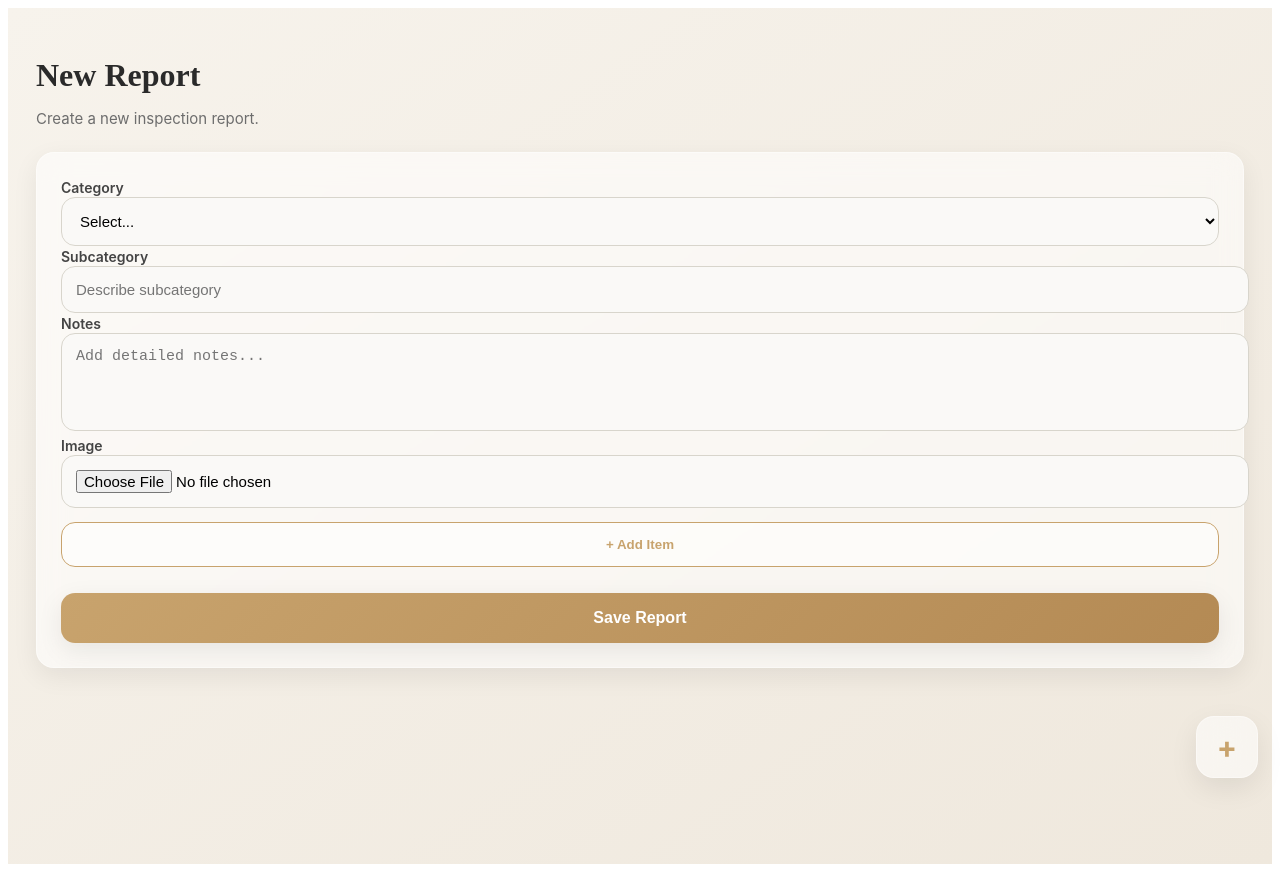
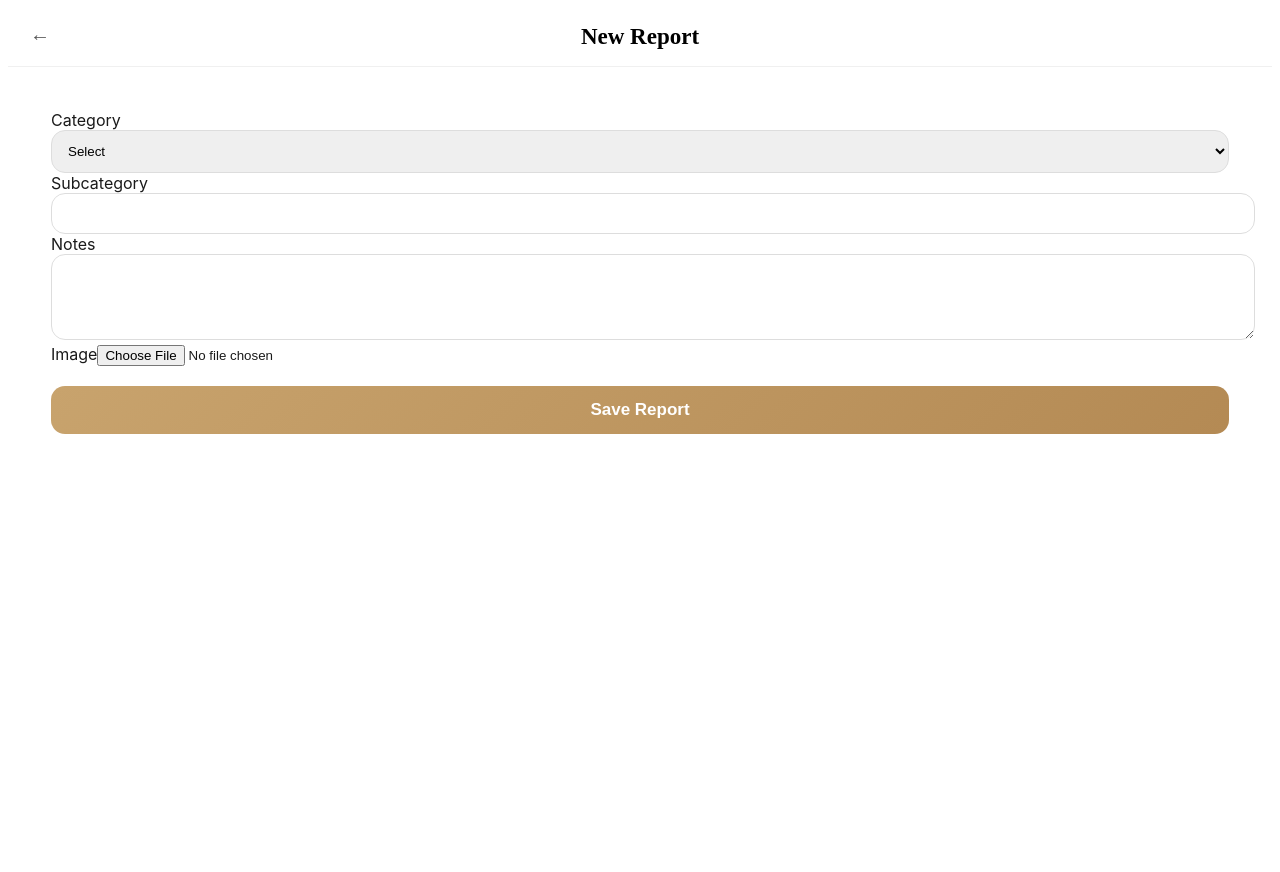
Before and after one commit to moyasnelson-max/vacationliving-inspection-app, a Next.js app: page /reports/new in a window 1280 px wide. After the commit the page ends 800 px from the top, so only its background shows below. Built offline with nearby package versions, Linux system fonts and the light colour scheme; no server answers.

Commit message:
Update page.jsx

```diff
--- a/app/reports/new/page.jsx
+++ b/app/reports/new/page.jsx
@@ -1,303 +1,160 @@
 "use client";
 
 import { useState } from "react";
+import supabase from "../../../lib/supabaseClient";
 import { useRouter } from "next/navigation";
-import supabase from "../../../lib/supabaseClient";
-import CreateItemModal from "@/Components/CreateItemModal.jsx";
 
-// ---------- GLASS + LUXURY STYLE ----------
-const ui = {
-  page: {
-    minHeight: "100vh",
-    padding: "28px",
-    background: "linear-gradient(145deg,#F7F3EC,#EFE8DD)",
-    fontFamily: "Inter, sans-serif",
-  },
-  title: {
-    fontSize: "32px",
-    fontWeight: "700",
-    marginBottom: "8px",
-    fontFamily: "Playfair Display, serif",
-    color: "#2A2A2A",
-  },
-  subtitle: {
-    fontSize: "15px",
-    color: "#6D6D6D",
-    marginBottom: "24px",
-  },
-  card: {
-    background: "rgba(255,255,255,0.55)",
-    padding: "24px",
-    borderRadius: "18px",
-    border: "1px solid rgba(255,255,255,0.4)",
-    backdropFilter: "blur(14px)",
-    WebkitBackdropFilter: "blur(14px)",
-    boxShadow: "0 8px 26px rgba(0,0,0,0.07)",
-  },
-  label: {
-    fontSize: "14px",
-    fontWeight: 600,
-    marginTop: "18px",
-    marginBottom: "6px",
-    color: "#444",
-  },
-  input: {
-    width: "100%",
-    padding: "14px",
-    borderRadius: "14px",
-    border: "1px solid #D8D5CC",
-    background: "#FAF9F7",
-    fontSize: "15px",
-    outline: "none",
-    transition: "0.2s",
-  },
-  textarea: {
-    width: "100%",
-    padding: "14px",
-    borderRadius: "14px",
-    border: "1px solid #D8D5CC",
-    background: "#FAF9F7",
-    fontSize: "15px",
-    resize: "none",
-    outline: "none",
-  },
-  submitBtn: {
-    width: "100%",
-    padding: "16px 0",
-    marginTop: "26px",
-    borderRadius: "14px",
-    border: "none",
-    background: "linear-gradient(135deg,#C8A36D,#b48a54)",
-    boxShadow: "0 8px 26px rgba(0,0,0,0.08)",
-    color: "#fff",
-    fontSize: "16px",
-    fontWeight: 700,
-    cursor: "pointer",
-  },
-  addBtn: {
-    width: "100%",
-    padding: "14px",
-    borderRadius: "14px",
-    marginTop: "14px",
-    background: "rgba(255,255,255,0.55)",
-    border: "1px solid #C8A36D",
-    color: "#C8A36D",
-    fontWeight: 600,
-    cursor: "pointer",
-  },
-  error: {
-    color: "#B00020",
-    fontWeight: 600,
-    marginBottom: "12px",
-  },
-
-  // FLOATING BUTTON
-  float: {
-    position: "fixed",
-    bottom: "22px",
-    right: "22px",
-    width: "60px",
-    height: "60px",
-    background: "rgba(255,255,255,0.55)",
-    borderRadius: "18px",
-    backdropFilter: "blur(18px)",
-    WebkitBackdropFilter: "blur(18px)",
-    border: "1px solid rgba(255,255,255,0.4)",
-    display: "flex",
-    justifyContent: "center",
-    alignItems: "center",
-    fontSize: "30px",
-    fontWeight: 700,
-    color: "#C8A36D",
-    cursor: "pointer",
-    boxShadow: "0 10px 28px rgba(0,0,0,0.08)",
-    zIndex: 999,
-  },
-};
-
-export default function NewReportPage() {
+export default function NewReport() {
   const router = useRouter();
-
   const [category, setCategory] = useState("");
   const [subcategory, setSubcategory] = useState("");
   const [notes, setNotes] = useState("");
   const [image, setImage] = useState(null);
-  const [reportId, setReportId] = useState(null);
+  const [error, setError] = useState("");
 
-  const [error, setError] = useState("");
-  const [loading, setLoading] = useState(false);
-
-  const [openModal, setOpenModal] = useState(false);
-
-  // -----------------------------
-  // CREATE REPORT (MAIN ENTRY)
-  // -----------------------------
-  const createMainReportIfNeeded = async () => {
-    if (reportId) return reportId;
-
+  const createReport = async () => {
     const { data, error } = await supabase
       .from("reports")
-      .insert([{ status: "open" }])
+      .insert([{ status: "open", category, subcategory, notes }])
       .select()
       .single();
 
-    if (error) {
-      setError(error.message);
-      throw new Error(error.message);
-    }
-
-    setReportId(data.id);
+    if (error) throw error;
     return data.id;
   };
 
-  // -----------------------------
-  // UPLOAD IMAGE
-  // -----------------------------
   const uploadImage = async (file, id) => {
     if (!file) return null;
 
     const filename = `${id}_${Date.now()}.jpg`;
-
-    const { error: uploadError } = await supabase.storage
+    const { error } = await supabase
+      .storage
       .from("reports")
       .upload(filename, file);
 
-    if (uploadError) {
-      setError(uploadError.message);
-      return null;
-    }
+    if (error) throw error;
 
-    const { data: urlData } = supabase.storage
+    const { data } = supabase
+      .storage
       .from("reports")
       .getPublicUrl(filename);
 
-    return urlData.publicUrl;
+    return data.publicUrl;
   };
 
-  // -----------------------------
-  // SUBMIT FINAL REPORT
-  // -----------------------------
   const handleSubmit = async (e) => {
     e.preventDefault();
-    setLoading(true);
     setError("");
 
     try {
-      const id = await createMainReportIfNeeded();
-      const imgUrl = await uploadImage(image, id);
+      const id = await createReport();
+      const imageUrl = await uploadImage(image, id);
 
-      const { error: updateError } = await supabase
+      await supabase
         .from("reports")
-        .update({
-          category,
-          subcategory,
-          notes,
-          image_url: imgUrl,
-        })
+        .update({ image_url: imageUrl })
         .eq("id", id);
 
-      if (updateError) throw updateError;
-
-      router.push("/reports");
+      router.push(`/reports/${id}`);
     } catch (err) {
       setError(err.message);
     }
-
-    setLoading(false);
   };
 
-  // -----------------------------
-  // RENDER
-  // -----------------------------
   return (
-    <div style={ui.page}>
-      <h1 style={ui.title}>New Report</h1>
-      <p style={ui.subtitle}>Create a new inspection report.</p>
+    <>
+      <div className="glass-nav">
+        <button onClick={() => router.back()}>←</button>
+        New Report
+      </div>
 
-      <div style={ui.card}>
-        {error && <p style={ui.error}>{error}</p>}
+      <div className="glass-page">
+
+        {error && (
+          <div className="glass-card" style={{ color: "red" }}>
+            {error}
+          </div>
+        )}
+
+        <div className="glass-card">
 
           <form onSubmit={handleSubmit}>
-          {/* CATEGORY */}
-          <label style={ui.label}>Category</label>
+
+            <label>Category</label>
             <select
-            style={ui.input}
+              className="glass-input"
+              style={{
+                width: "100%",
+                padding: "12px",
+                borderRadius: "14px",
+                border: "1px solid #ddd"
+              }}
               value={category}
               onChange={(e) => setCategory(e.target.value)}
               required
             >
-            <option value="">Select...</option>
+              <option value="">Select</option>
               <option value="Interior">Interior</option>
               <option value="Exterior">Exterior</option>
               <option value="Safety">Safety</option>
               <option value="Cleaning">Cleaning</option>
             </select>
 
-          {/* SUBCATEGORY */}
-          <label style={ui.label}>Subcategory</label>
+            <label style={{ marginTop: 12 }}>Subcategory</label>
             <input
               type="text"
-            placeholder="Describe subcategory"
-            style={ui.input}
+              style={{
+                width: "100%",
+                padding: "12px",
+                borderRadius: "14px",
+                border: "1px solid #ddd"
+              }}
               value={subcategory}
               onChange={(e) => setSubcategory(e.target.value)}
               required
             />
 
-          {/* NOTES */}
-          <label style={ui.label}>Notes</label>
+            <label style={{ marginTop: 12 }}>Notes</label>
             <textarea
-            placeholder="Add detailed notes..."
-            style={ui.textarea}
               rows={4}
+              style={{
+                width: "100%",
+                padding: "12px",
+                borderRadius: "14px",
+                border: "1px solid #ddd"
+              }}
               value={notes}
               onChange={(e) => setNotes(e.target.value)}
             />
 
-          {/* IMAGE */}
-          <label style={ui.label}>Image</label>
+            <label style={{ marginTop: 12 }}>Image</label>
             <input
               type="file"
               accept="image/*"
-            style={ui.input}
               onChange={(e) => setImage(e.target.files[0])}
             />
 
-          {/* ADD ITEM BUTTON */}
             <button
-            type="button"
-            style={ui.addBtn}
-            onClick={async () => {
-              const id = await createMainReportIfNeeded();
-              setReportId(id);
-              setOpenModal(true);
+              type="submit"
+              style={{
+                width: "100%",
+                padding: "14px",
+                borderRadius: "14px",
+                marginTop: "20px",
+                background: "linear-gradient(135deg,#c8a36d,#b48a54)",
+                border: "none",
+                color: "#fff",
+                fontSize: "17px",
+                fontWeight: "600"
               }}
             >
-            + Add Item
+              Save Report
             </button>
 
-          {/* SUBMIT */}
-          <button
-            type="submit"
-            disabled={loading}
-            style={ui.submitBtn}
-          >
-            {loading ? "Saving..." : "Save Report"}
-          </button>
           </form>
         </div>
 
-      {/* FLOATING BUTTON */}
-      <div style={ui.float} onClick={() => setOpenModal(true)}>
-        +
       </div>
-
-      {/* MODAL */}
-      <CreateItemModal
-        open={openModal}
-        onClose={() => setOpenModal(false)}
-        reportId={reportId}
-      />
-    </div>
+    </>
   );
 }
```
Lines whose indentation alone changed are shown as unchanged.
